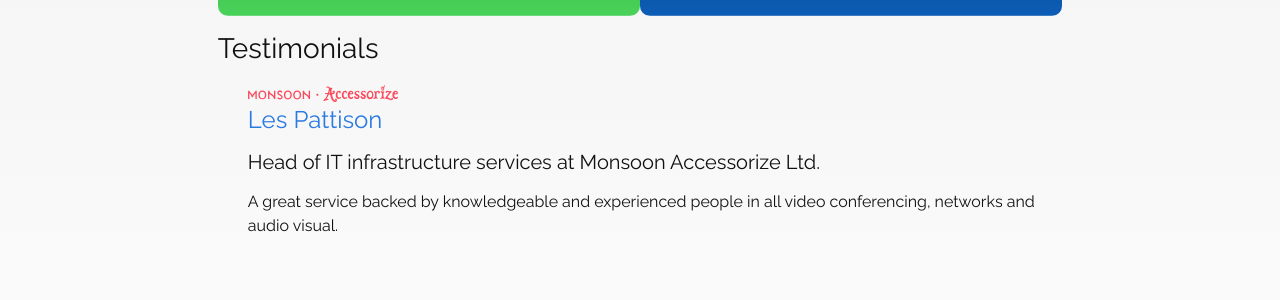
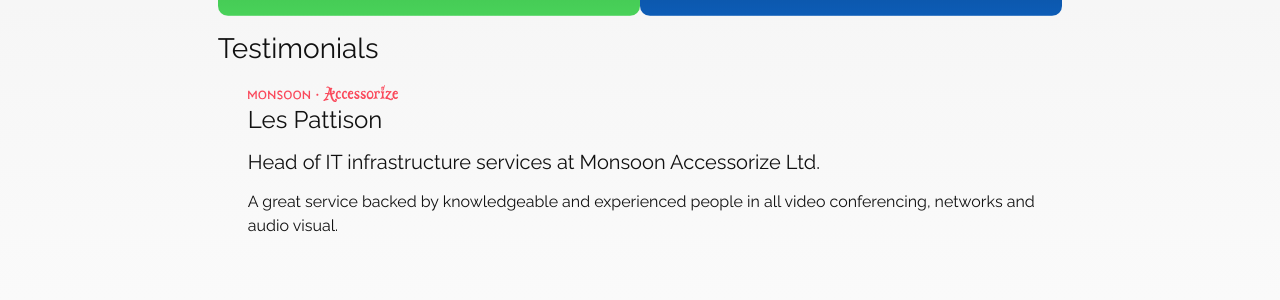
Before and after one commit to ciconnect/ciconnect.github.io, a Jekyll site: the page built from index.html, in a window 1280 px wide. Shown: the part 593-893 px from the top of the page. Built offline with Jekyll 4.4.1, drawn with Linux system fonts in a browser that asks for light colours.

Commit message:
Add company url in lieu of linkedin

```diff
--- a/_data/testimonials.yml
+++ b/_data/testimonials.yml
@@ -3,6 +3,7 @@
   company: Monsoon Accessorize Ltd
   person: Les Pattison
   ref: http://uk.linkedin.com/pub/les-pattison/2b/b7/b60
+  url: http://uk.monsoon.co.uk/
   position: Head of IT infrastructure services
   quote: >
     A great service backed by knowledgeable and
@@ -13,6 +14,7 @@
   company: Tarmac Group Ltd
   person: Mark Skidmore
   ref: http://uk.linkedin.com/pub/mark-skidmore/6/997/a87
+  url: http://www.tarmacbuildingproducts.co.uk/
   position: IT service manager
   quote: >
     With video conferencing becoming a business
@@ -24,6 +26,7 @@
   company: Belkin Ltd
   person: Jon Oakley
   ref: http://uk.linkedin.com/pub/jon-oakey/4/a68/1b9
+  url: http://www.belkin.com/
   position: Senior network engineer
   quote: >
     As a global brand, the way we do business
@@ -36,6 +39,7 @@
   company: Henry Schein
   person: Chris Rose
   ref: http://uk.linkedin.com/pub/chris-rose/6/59a/206
+  url: http://www.henryschein.co.uk/
   position: >
     Director, European technical Infrastructure
   quote: >
@@ -49,6 +53,7 @@
   company: Sinclair International Ltd
   person: Barry Watts
   ref: http://uk.linkedin.com/pub/barry-watts/13/58a/141
+  url: http://www.sinclair-intl.com/
   position: IT manager
   quote: >
     For our requirements it was about service
--- a/_includes/carousel/testimonials.html
+++ b/_includes/carousel/testimonials.html
@@ -5,10 +5,12 @@
       <div class="slide-inner testimonial">
         <ul>
           <li>
-            <img src="{{ site.baseurl }}/images/logos/{{ item.logo }}" />
+            <a href="{{ item.url }}" target="_blank">
+              <img src="{{ site.baseurl }}/images/logos/{{ item.logo }}" />
+            </a>
           </li>
           <li>
-            <h4><a href="{{ item.ref }}">{{ item.person }}</a></h4>
+            <h4>{{ item.person }}</h4>
           </li>
           <li><h5>{{ item.position}} at {{ item.company }}.</h5></li>
           <li><p>{{ item.quote }}</p></li>
```
